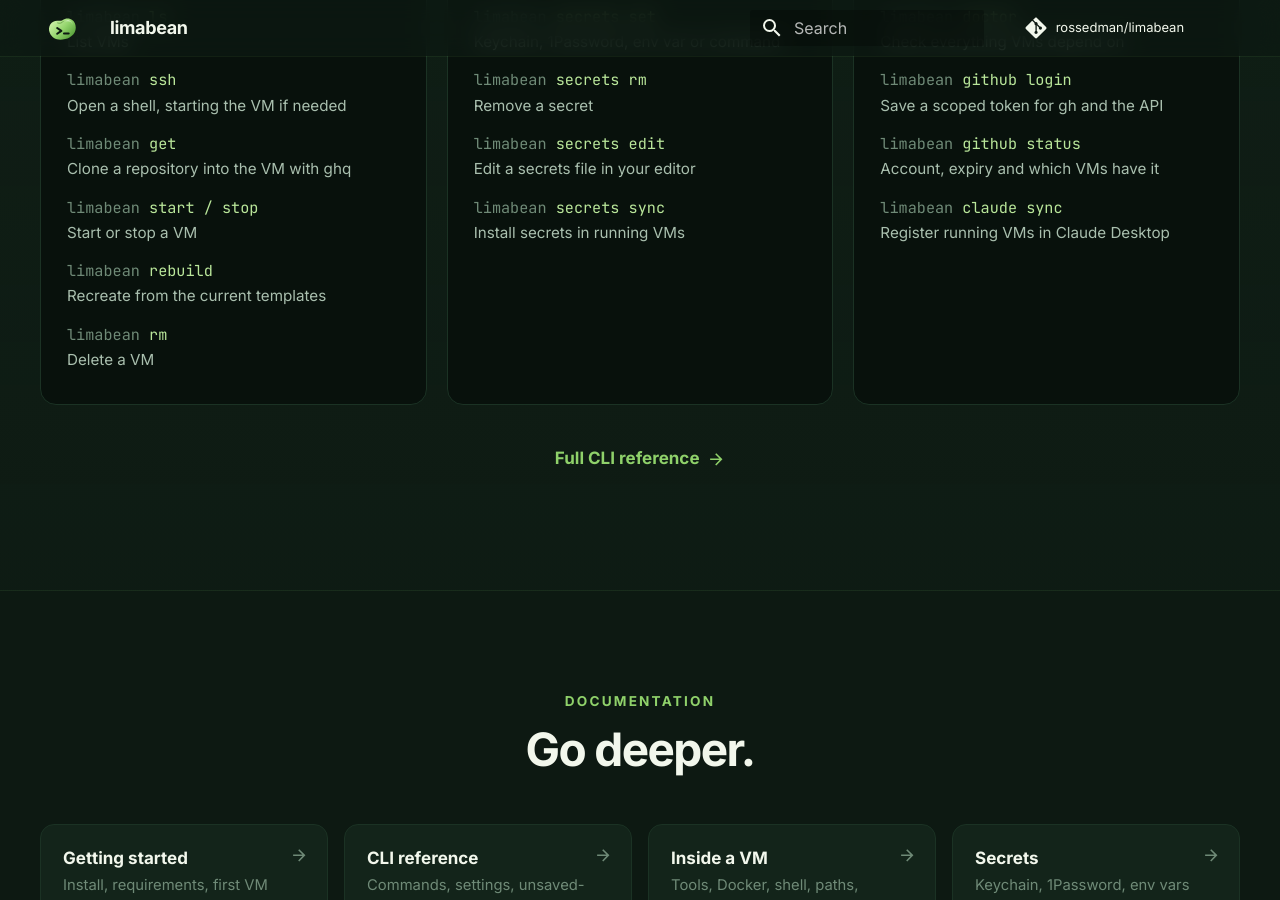
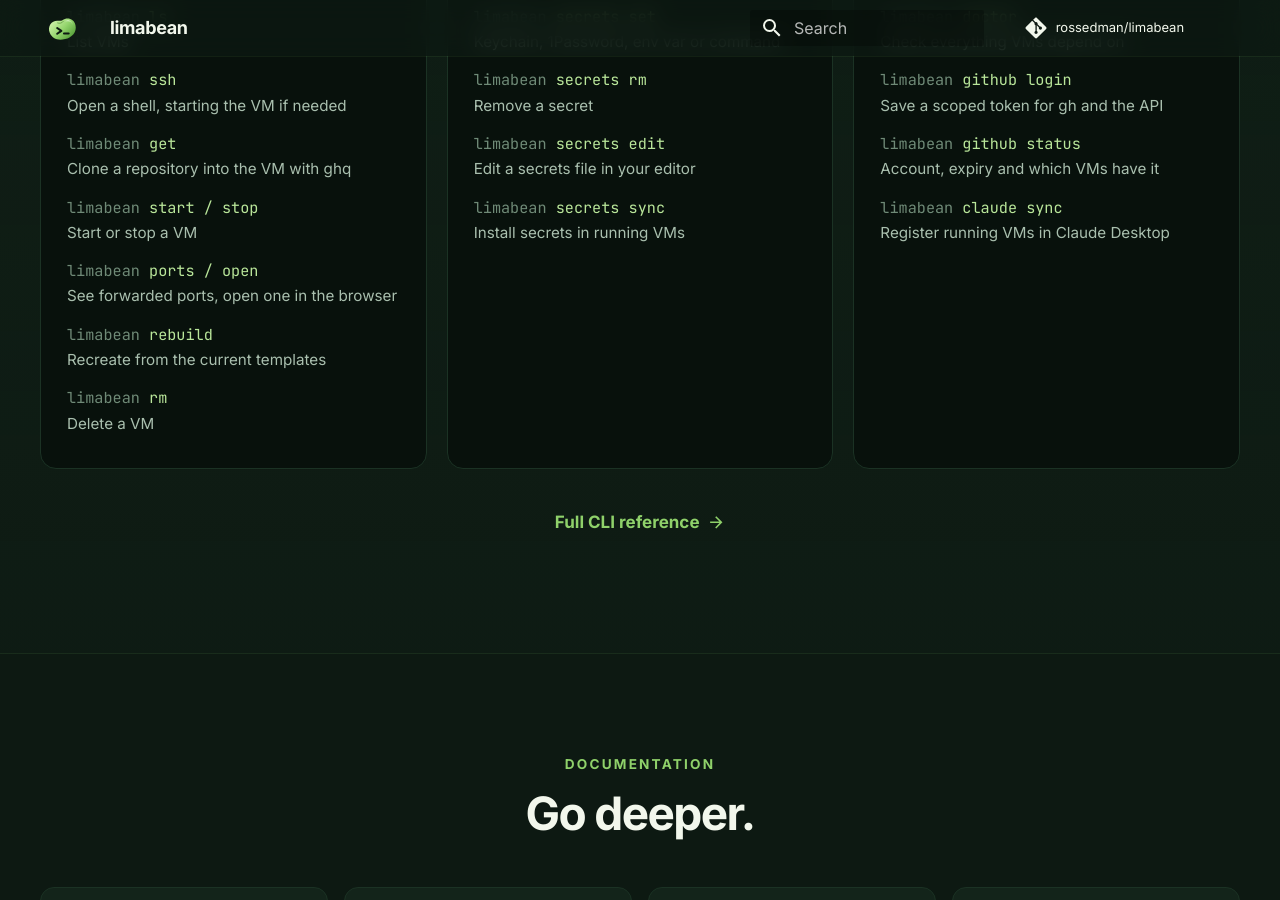
Before and after one commit to rossedman/limabean, an MkDocs documentation site: the page built from docs/index.md, in a window 1280 px wide and 900 px high, scrolled down 4321 px. Built offline with MkDocs 1.6.1 and Material for MkDocs 9.7.7, drawn with Linux system fonts in a browser that asks for light colours; comment, search, counter and statistics services are not loaded.

Commit message:
List ports and open on the landing page
Co-Authored-By: Claude Opus 5.5 <noreply@anthropic.com>
Claude-Session: https://claude.ai/code/session_012CmKmVf18wFFWsPa64eeD8

```diff
--- a/overrides/home.html
+++ b/overrides/home.html
@@ -160,6 +160,7 @@
             <dt>ssh</dt><dd>Open a shell, starting the VM if needed</dd>
             <dt>get</dt><dd>Clone a repository into the VM with ghq</dd>
             <dt>start / stop</dt><dd>Start or stop a VM</dd>
+            <dt>ports / open</dt><dd>See forwarded ports, open one in the browser</dd>
             <dt>rebuild</dt><dd>Recreate from the current templates</dd>
             <dt>rm</dt><dd>Delete a VM</dd>
           </dl>
```
